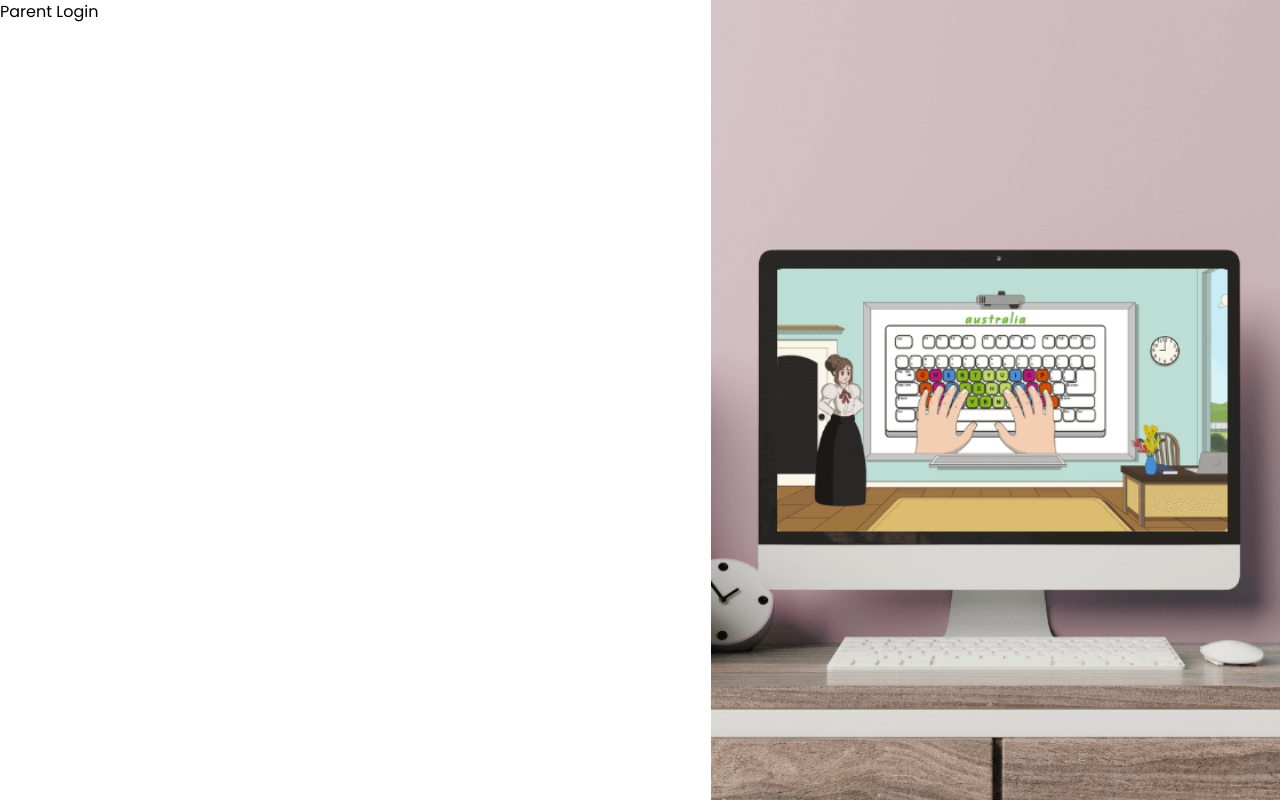
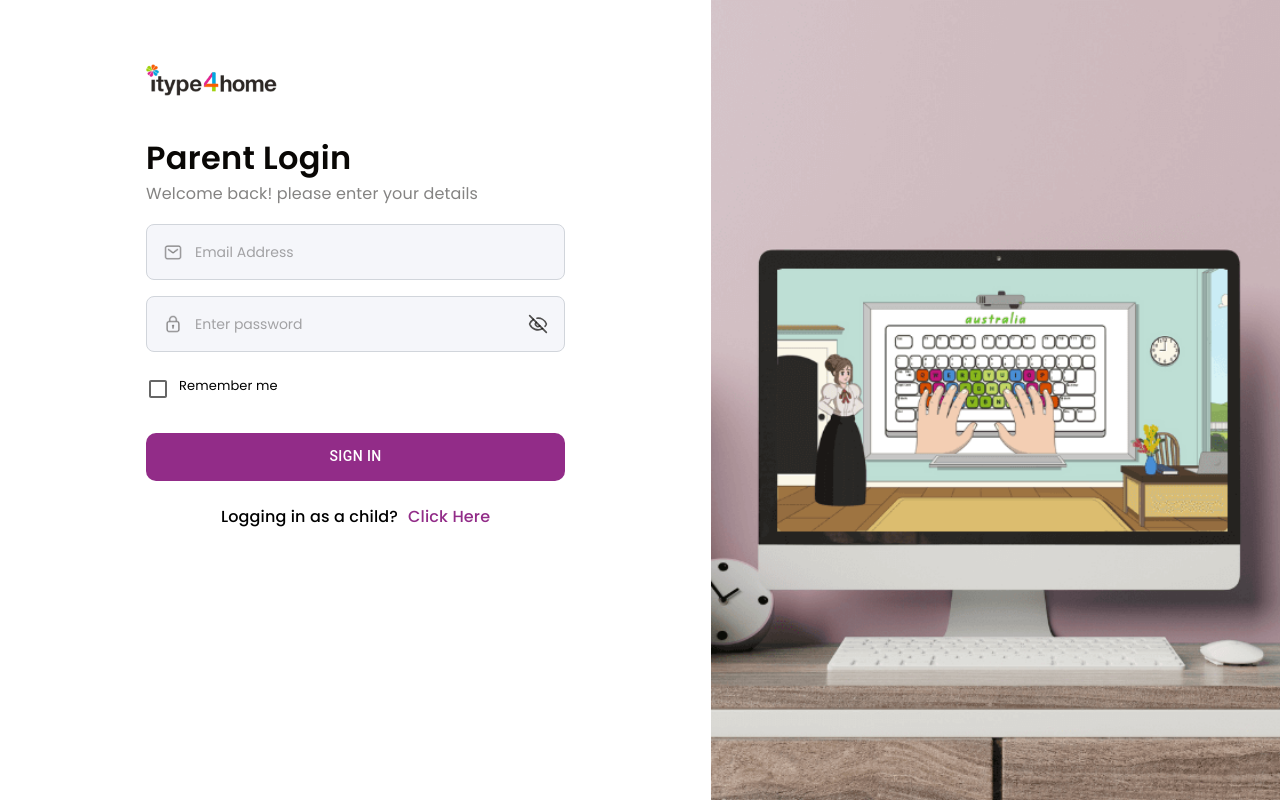
Before and after one commit to vishnug3interactive-creator/itype-dashboard, a React (Vite) app: page / in a window 1280 px wide. Built offline with nearby package versions, Linux system fonts and the light colour scheme.

Commit message:
UPDATE:add Validation

```diff
--- a/src/components/ParentLogin/ParentLoginFields.jsx
+++ b/src/components/ParentLogin/ParentLoginFields.jsx
@@ -1,12 +1,195 @@
 
-import React from "react";
-
+import { Box, Button, Typography, Checkbox } from "@mui/material";
+import React, { useState } from "react";
+import logo from "../../assets/images/itype4home.png";
+import { NormalTextField } from "../../helpers/FormInputs";
+import lockIcon from "../../assets/registerIcons/lock.png";
+import EnvelopeIcon from "../../assets/registerIcons/envelope.png";
 
 function ParentLoginFields() {
+     const Initial_State = {
+        email: "",
+        password: "",
+      };
+
+      const [formData, setFormData] = useState(Initial_State);
+
+      const label = { inputProps: { "aria-label": "Checkbox demo" } };
+
+      const handleChange = (e) => {
+        const { name, value } = e.target;
+        setFormData((prev) => ({
+          ...prev,
+          [name]: value,
+        }));
+        setErrors((prev) => ({ ...prev, [name]: "" }));
+      };
+
+      const [errors, setErrors] = useState({});
+
+      const handleSubmit = (e) => {
+        e.preventDefault();
+        if (!validate()) return;
+        alert("Form Submitted");
+      };
+
+      const validate = () => {
+        const newErrors = {};
+        if (!formData.email) newErrors.email = "Email is required";
+        if (!formData.password) newErrors.password = "Password is required";
+
+        setErrors(newErrors);
+        return Object.keys(newErrors).length === 0;
+      };
 
   return (
     <>
-      <h1>Parent Login</h1>
+      <Box
+      sx={{
+        display: "flex",
+        alignContent: "center",
+        justifyContent: "center",
+      }}
+    >
+      <Box
+        sx={{
+          marginLeft: "9.125rem",
+          marginRight: "9.125rem",
+          marginTop: "4rem",
+          marginBottom: "4rem",
+           width:'26.688rem'
+        }}
+      >
+        {/* logo */}
+        <Box sx={{ width: "8.19rem", height: "2rem" }}>
+          <img src={logo} alt="logo" />
+        </Box>
+        <Box
+          sx={{
+            marginTop: "2.5rem",
+          }}
+        >
+          <Box>
+            <Typography
+              sx={{
+                fontSize: "2rem",
+                fontWeight: "600",
+                fontFamily: "Poppins",
+                lineHeight: "2.75rem",
+                color: "#090705",
+              }}
+            >
+              Parent Login
+            </Typography>
+          </Box>
+          <Box>
+            <Typography
+              sx={{
+                fontSize: "1rem",
+                fontWeight: "400",
+                fontFamily: "Poppins",
+                lineHeight: "1.75rem",
+                color: "#09070580",
+              }}
+            >
+              Welcome back! please enter your details
+            </Typography>
+          </Box>
+        </Box>
+
+        <Box component="form" onSubmit={handleSubmit}>
+
+          <Box sx={{ marginTop: "1rem" }}>
+            <NormalTextField
+              type="text"
+              name="email"
+              placeholder="Email Address"
+              required
+              icon={EnvelopeIcon}
+              value={formData.email}
+              handleChange={handleChange}
+              error={errors.email}
+            />
+          </Box>
+          <Box sx={{ marginTop: "1rem" }}>
+            <NormalTextField
+              name="password"
+              value={formData.password}
+              handleChange={handleChange}
+              placeholder="Enter password"
+              isPassword={true}
+              icon={lockIcon}
+              error={errors.password}
+            />
+          </Box>
+
+          <Box
+            sx={{
+              marginTop: "1.5rem",
+              display: "flex",
+              alignItems: "flex-start",
+            }}
+          >
+            <Box>
+              <Checkbox
+                {...label}
+                sx={{
+                  padding: "0 9px 0 0",
+                  "&.Mui-checked": {
+                    color: "#922C88",
+                  }
+                }}
+              />
+            </Box>
+            <Typography
+              sx={{
+                fontSize: "0.813rem",
+                fontWeight: "400",
+                fontFamily: "Poppins",
+                lineHeight: "1.25rem",
+              }}
+            >
+              Remember me
+            </Typography>
+          </Box>
+          <Box sx={{ marginTop: "2rem" }}>
+            <Button
+              sx={{
+                backgroundColor: "#922C88",
+                width: "100%",
+                color: "white",
+                height: "3rem",
+                borderRadius: "0.625rem",
+              }}
+              type="submit"
+            >
+             Sign in
+            </Button>
+          </Box>
+        </Box>
+
+        <Box
+          sx={{
+            marginTop: "1.5rem",
+            display: "flex",
+            alignContent: "center",
+            justifyContent: "center",
+          }}
+        >
+          <Typography
+            sx={{
+              fontSize: "1rem",
+              fontWeight: "500",
+              fontFamily: "Poppins",
+              lineHeight: "1.5rem",
+            }}
+          >
+            Logging in as a child?
+            <span style={{ color: "#922C88",paddingLeft:'10px' }}>Click Here</span>
+          </Typography>
+        </Box>
+      </Box>
+    </Box>
     </>
   )
 }
--- a/src/components/RegisterFields.jsx
+++ b/src/components/RegisterFields.jsx
@@ -14,7 +14,6 @@ function RegisterFields() {
     email: "",
     password: "",
   };
-
   const [formData, setFormData] = useState(Initial_State);
 
   const label = { inputProps: { "aria-label": "Checkbox demo" } };
@@ -38,11 +37,31 @@ function RegisterFields() {
 
   const validate = () => {
     const newErrors = {};
-    if (!formData.fullname) newErrors.fullname = "Full Name is required";
-    if (!formData.phonenumber)
+    if (!formData.fullname){
+      newErrors.fullname = "Full Name is required";
+    }else if(formData.fullname.trim().length<2){
+        newErrors.fullname="Full Name must be at least 2 characters"
+    }
+    if (!formData.phonenumber){
       newErrors.phonenumber = "PhoneNumber is required";
-    if (!formData.email) newErrors.email = "Email is required";
-    if (!formData.password) newErrors.password = "Password is required";
+    }
+    else if(!/^[0-9]{10}$/.test(formData.phonenumber.replace(/[\s-]/g, ''))){
+        newErrors.phonenumber="Please enter a valid 10-digit phone number";
+    }
+    if (!formData.email)
+    {
+         newErrors.email = "Email is required";
+    }
+    else if(!/^[^\s@]+@[^\s@]+\.[^\s@]+$/.test(formData.email)){
+         newErrors.email = "Please enter a valid email address";
+    }
+   if (!formData.password) {
+    newErrors.password = "Password is required";
+  } else if (formData.password.length < 8) {
+    newErrors.password = "Password must be at least 8 characters";
+  } else if (!/(?=.*[a-z])(?=.*[A-Z])(?=.*[0-9])/.test(formData.password)) {
+    newErrors.password = "Password must contain uppercase, lowercase, and number";
+  }
 
     setErrors(newErrors);
     return Object.keys(newErrors).length === 0;
```
